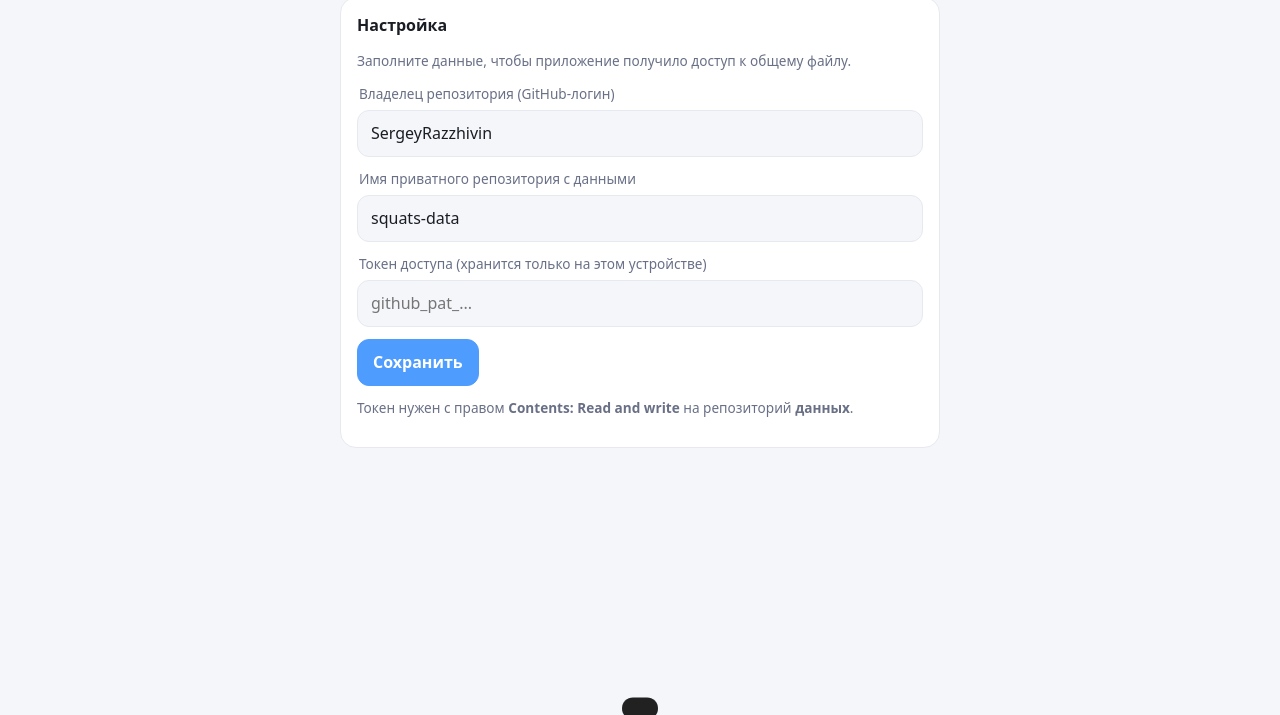
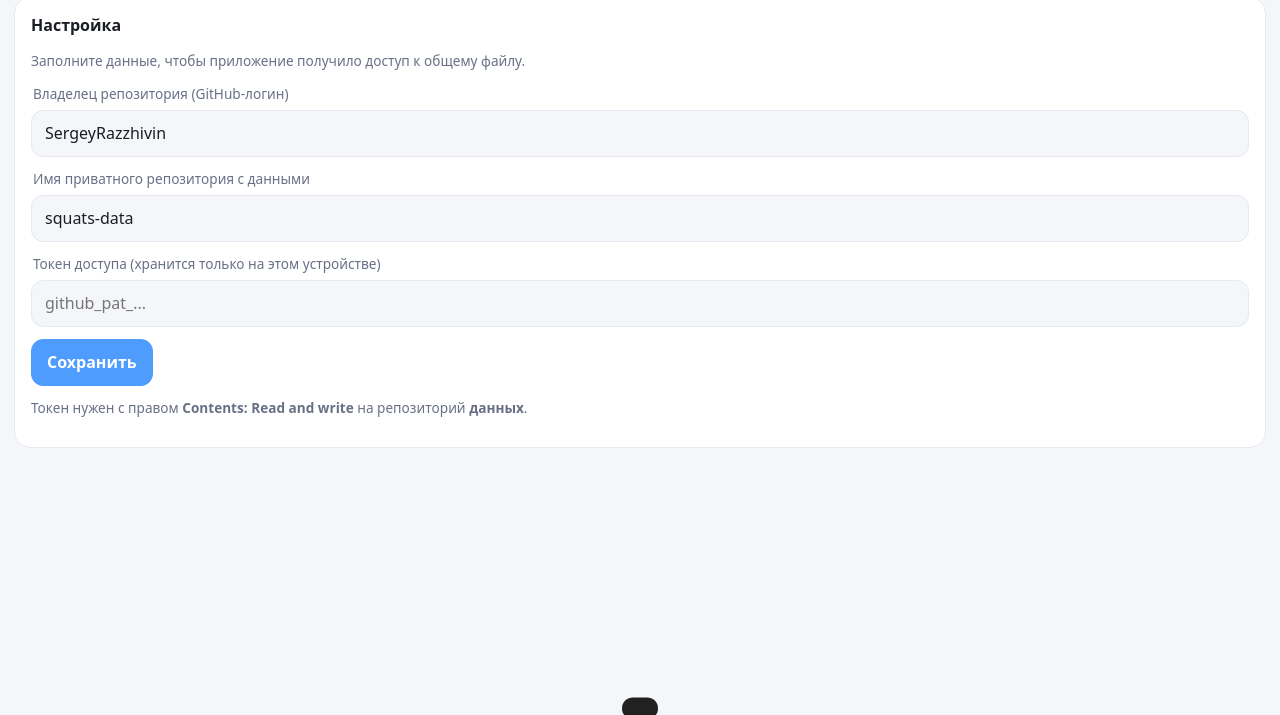
Before and after one commit to SergeyRazzhivin/squats, a plain HTML site: page index.html in a window 1280 px wide. Shown: the part 85-800 px from the top of the page. Drawn offline with nearby package versions, Linux system fonts and the light colour scheme.

Commit message:
UI: максимальная ширина контента 1280px

```diff
--- a/index.html
+++ b/index.html
@@ -16,7 +16,7 @@
     body { margin: 0; background: var(--bg); color: var(--txt);
       font-family: system-ui, -apple-system, "Segoe UI", Roboto, sans-serif; line-height: 1.45;
       padding: env(safe-area-inset-top) 14px calc(env(safe-area-inset-bottom) + 24px); }
-    .wrap { max-width: 600px; margin: 0 auto; }
+    .wrap { max-width: 1280px; margin: 0 auto; }
     h1 { font-size: 1.4rem; margin: 16px 2px 0; display: flex; align-items: center; gap: 8px; }
     .sub { color: var(--muted); font-size: .85rem; margin: 0 2px 14px; }
     .card { background: var(--card); border: 1px solid var(--line); border-radius: var(--radius);
```
